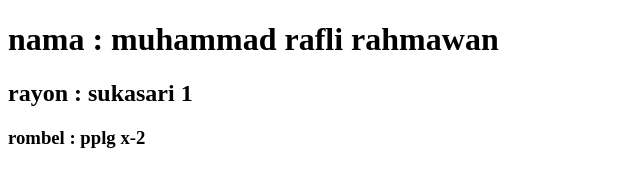
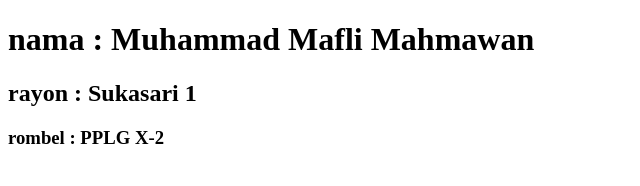
Before and after one commit to peli1703/simulasi-branch-merge-remote-12108614, a plain HTML site: page index.html in a window 1280 px wide. Shown: the whole page, without its empty margins (0-640 px from the left). Drawn offline with Linux system fonts and the light colour scheme.

Commit message:
mengubah nama

```diff
--- a/index.html
+++ b/index.html
@@ -7,8 +7,8 @@
     <title>Document</title>
 </head>
 <body>
-    <h1>nama : muhammad rafli rahmawan</h1>
-    <h2>rayon : sukasari 1</h2>
-    <h3>rombel : pplg x-2</h3>
+    <h1>nama : Muhammad Mafli Mahmawan</h1>
+    <h2>rayon : Sukasari 1</h2>
+    <h3>rombel : PPLG X-2</h3>
 </body>
 </html>
```
